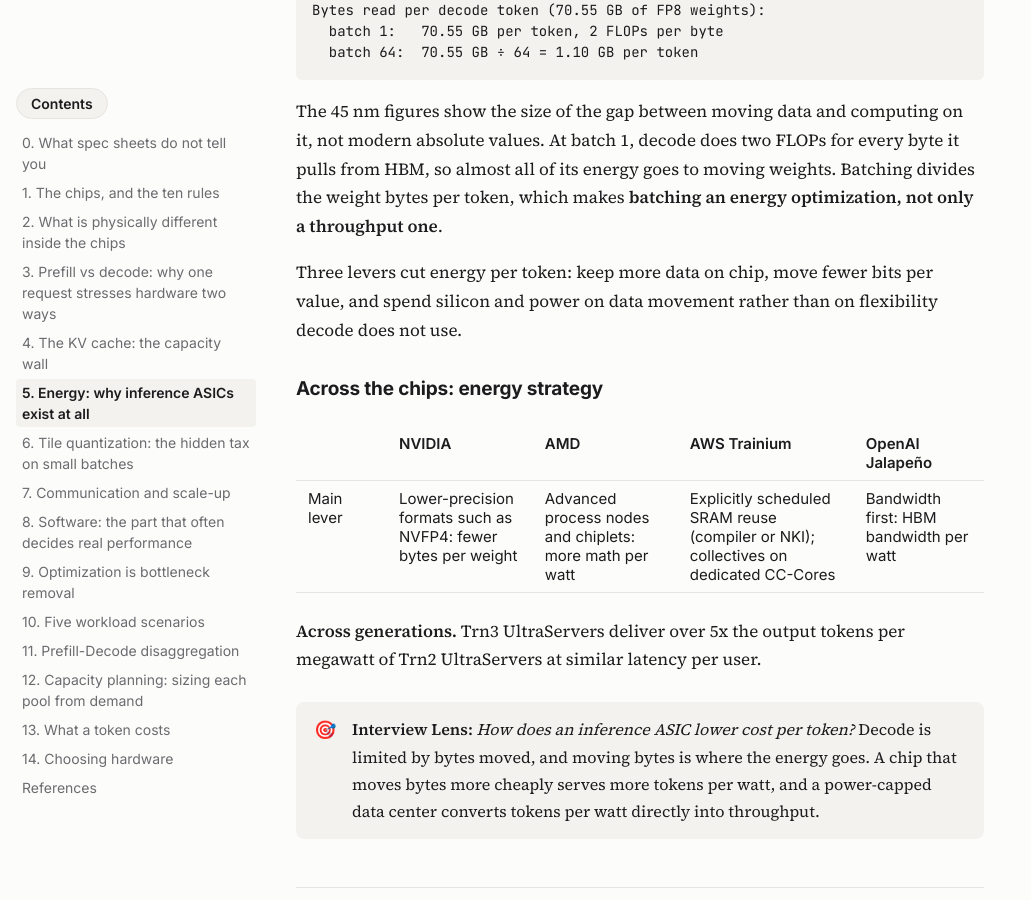
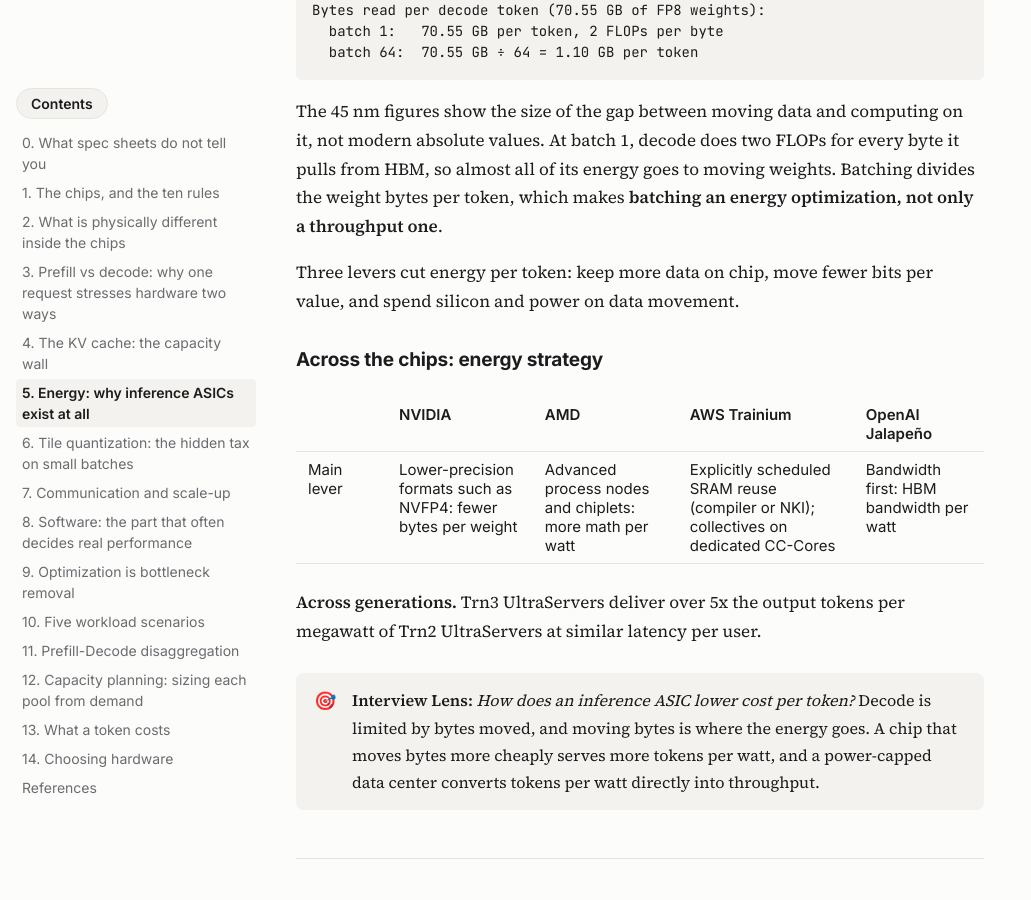
Before and after one commit to bananighosh/bananighosh.github.io, a Jekyll site: the page built from _posts/2026-11-16-flops-are-not-tokens.md, in a window 1280 px wide and 900 px high, scrolled down 12228 px. Shown: the whole window, without its empty margins (0-1031 px from the left). Built offline with Jekyll 4.4.1, drawn with Linux system fonts in a browser that asks for light colours.

Commit message:
Section 5: neutral energy lever
Co-Authored-By: Claude Opus 5.5 <noreply@anthropic.com>
Claude-Session: https://claude.ai/code/session_01K2HJxVUv7i1duGErniTfDd

```diff
--- a/_posts/2026-11-16-flops-are-not-tokens.md
+++ b/_posts/2026-11-16-flops-are-not-tokens.md
@@ -255,7 +255,7 @@ Bytes read per decode token (70.55 GB of FP8 weights):
 
 The 45 nm figures show the size of the gap between moving data and computing on it, not modern absolute values. At batch 1, decode does two FLOPs for every byte it pulls from HBM, so almost all of its energy goes to moving weights. Batching divides the weight bytes per token, which makes <b>batching an energy optimization, not only a throughput one</b>.
 
-Three levers cut energy per token: keep more data on chip, move fewer bits per value, and spend silicon and power on data movement rather than on flexibility decode does not use.
+Three levers cut energy per token: keep more data on chip, move fewer bits per value, and spend silicon and power on data movement.
 
 ### Across the chips: energy strategy
 
```
